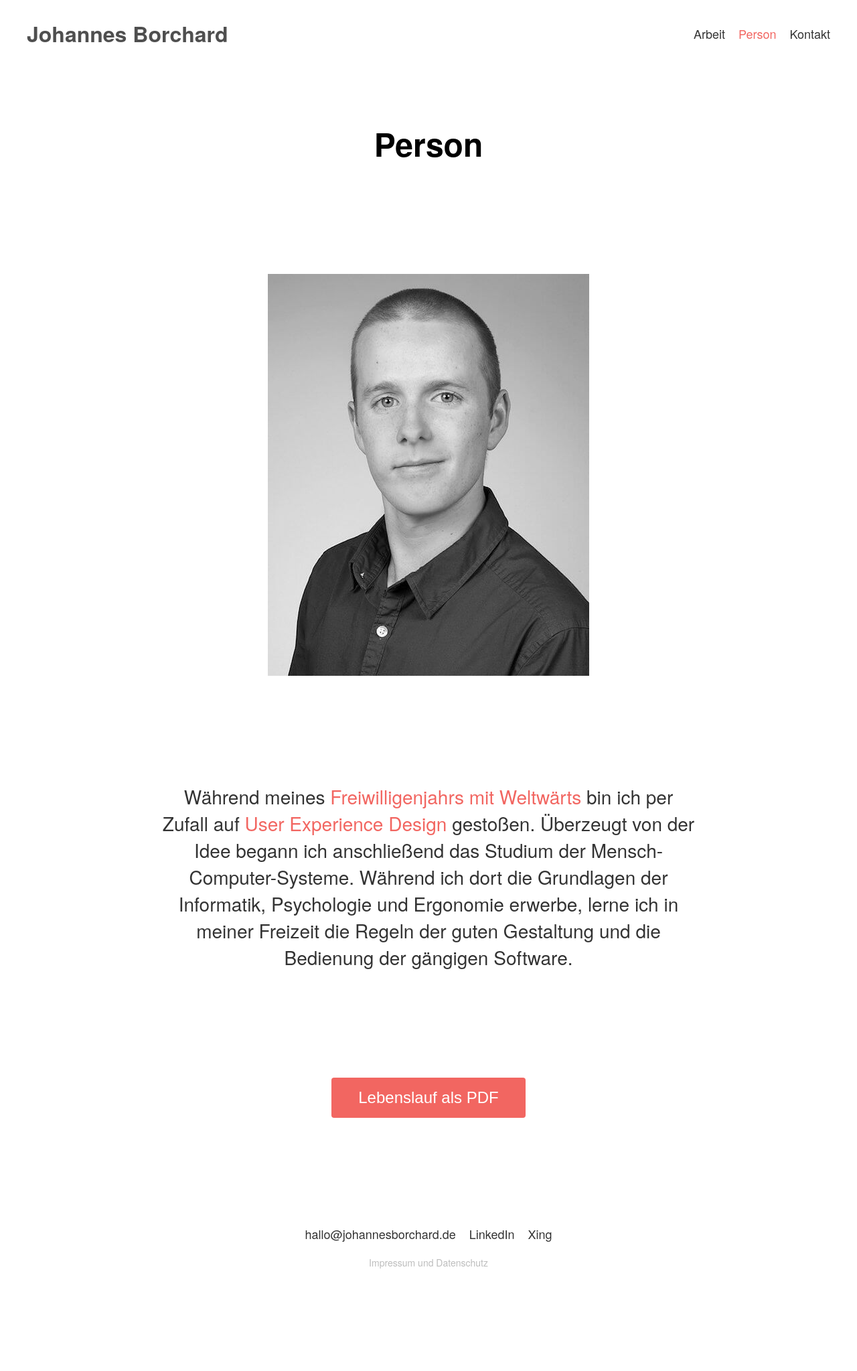
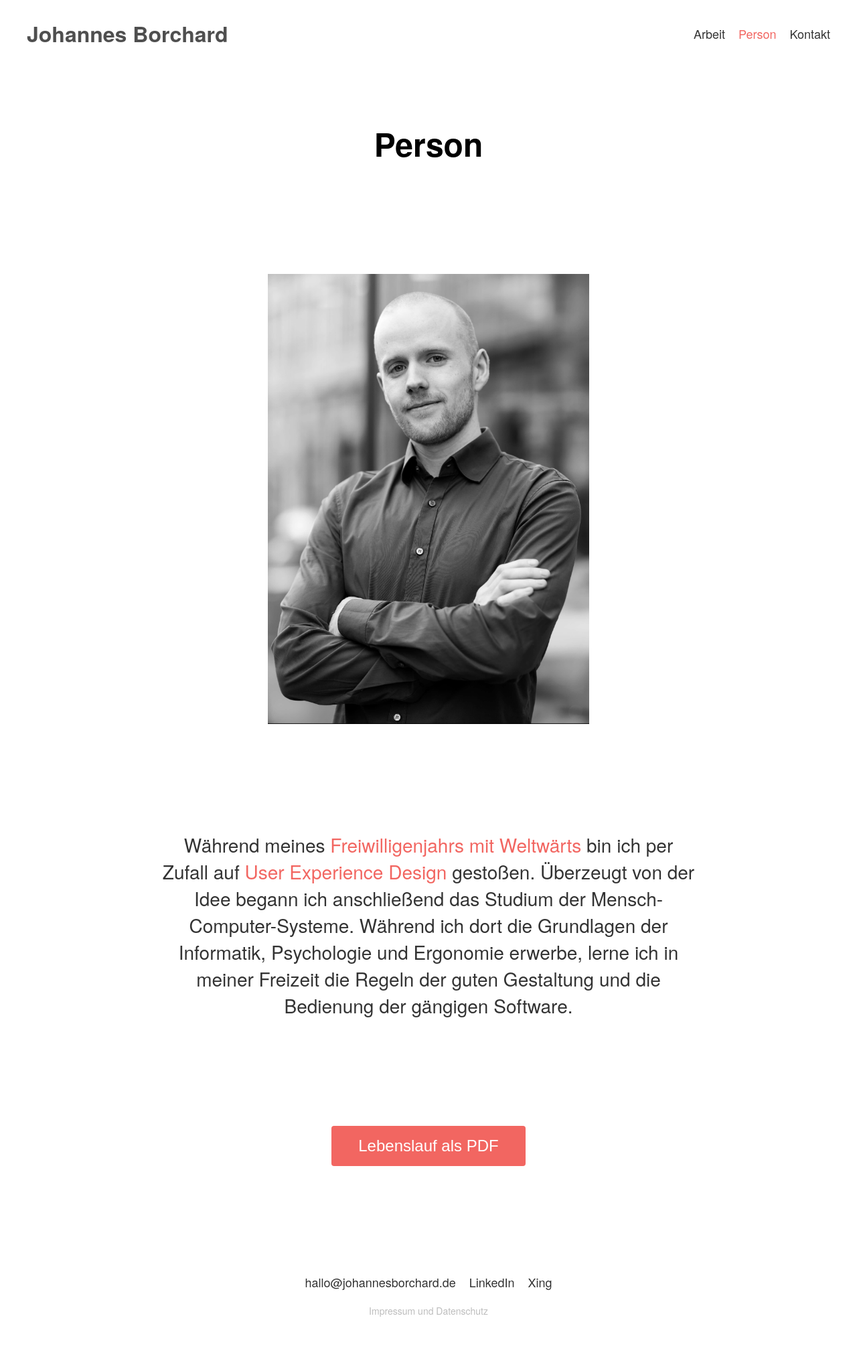
Before and after one commit to JohannesBorchard/portfolio, a Jekyll site: the page built from pages/about.html, in a window 1280 px wide. Shown: the whole page at 67% size. Built offline with Jekyll 4.4.1, drawn with Linux system fonts in a browser that asks for light colours; before the commit the page ends 1975 px from its top, so only the background shows below that.

Commit message:
New Portrait

```diff
--- a/pages/about.html
+++ b/pages/about.html
@@ -19,7 +19,7 @@ permalink: /about
 </header>
 
 <main>
-    <img src="/assets/profile.jpg" alt="Profilbild" class="profile">
+    <img src="/assets/profile-new.jpg" alt="Profilbild" class="profile">
 
     <p class="text-short text-short-standalone">Während meines <a href="http://impacto-cultural.tumblr.com" target="_blank">Freiwilligenjahrs mit Weltwärts</a>  bin ich per Zufall auf <a href="http://www.usabilityreport.de/user-experience" target="_blank">User Experience Design</a> gestoßen. Überzeugt von der Idee begann ich anschließend das Studium der Mensch-Computer-Systeme. Während ich dort die Grundlagen der Informatik, Psychologie und Ergonomie erwerbe, lerne ich in meiner Freizeit die Regeln der guten Gestaltung und die Bedienung der gängigen Software.</p>
 
```
Also changed, not shown: assets/profile-new.jpg (added).
